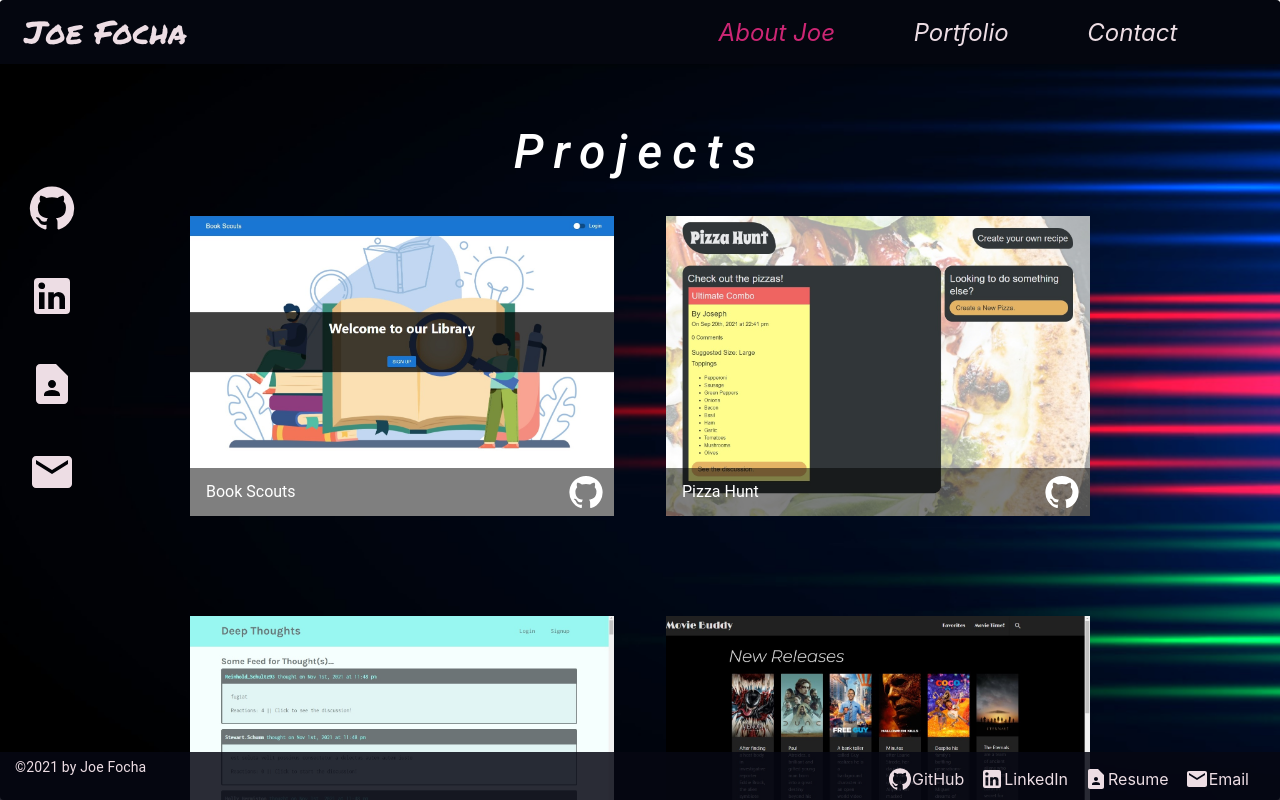
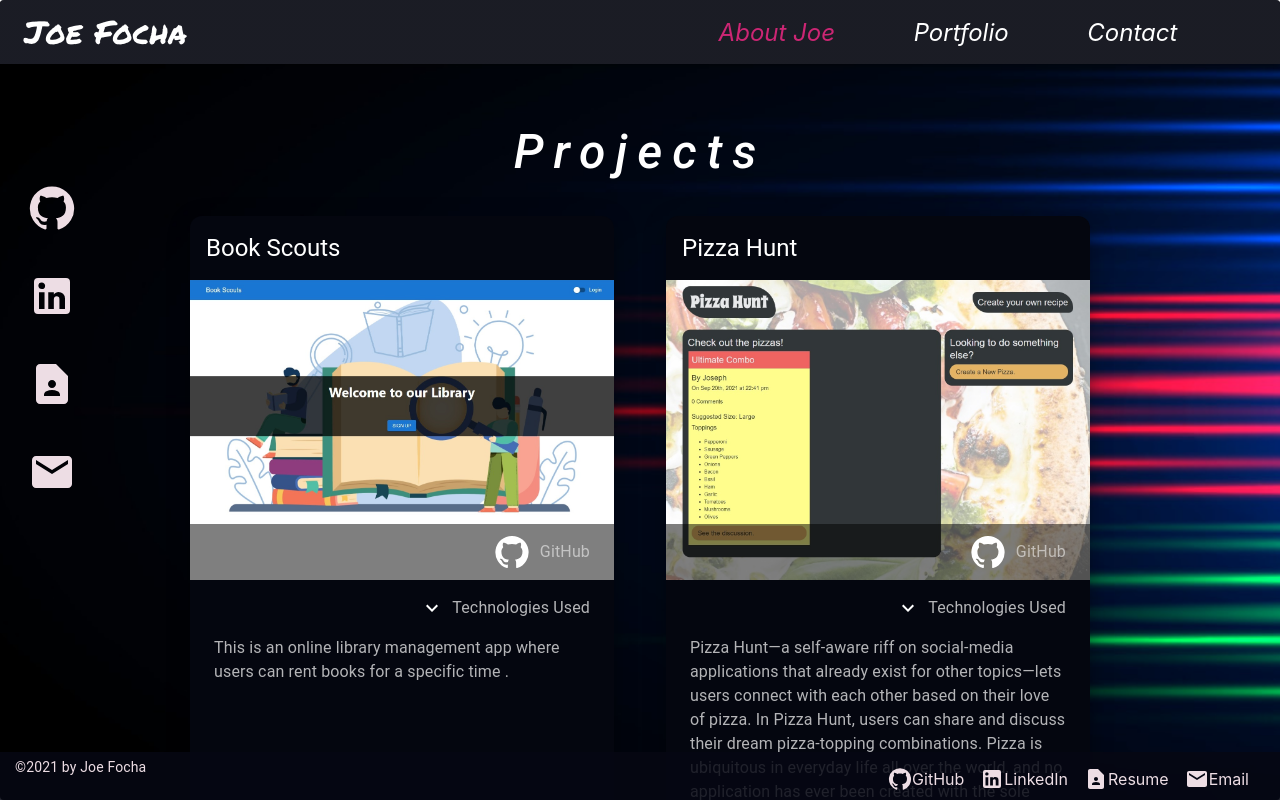
Before and after one commit to jfocha/portfolio, a React (Create React App) app in the folder portfolio/: page /projects in a window 1280 px wide. Built offline with nearby package versions, Linux system fonts and the light colour scheme.

Commit message:
added summaries

```diff
--- a/portfolio/package.json
+++ b/portfolio/package.json
@@ -12,6 +12,7 @@
     "@testing-library/jest-dom": "^5.15.0",
     "@testing-library/react": "^11.2.7",
     "@testing-library/user-event": "^12.8.3",
+    "fg-loadcss": "^3.1.0",
     "react": "^17.0.2",
     "react-dom": "^17.0.2",
     "react-router-dom": "^5.3.0",
--- a/portfolio/src/App.js
+++ b/portfolio/src/App.js
@@ -18,7 +18,7 @@ import Paper from '@mui/material/Paper';
 
 let theme = createTheme({
   palette: {
-    type: 'dark',
+    mode: 'dark',
     primary: {
       main: '#102967',
       dark: '#060813',
@@ -37,7 +37,8 @@ let theme = createTheme({
       main: '#04c57e'
     },
     background: {
-      default: '#eddde4'
+      paper: '#04060f',
+      default: '#121212'
     }
   },
 });
@@ -116,6 +117,7 @@ function App() {
               gap: 6,
               gridTemplateRows: 'auto',
               gridTemplateAreas: `"sidebar main main main main main main ."`,
+              pb: '10rem'
             }}
           >
             <Box sx={{
--- a/portfolio/src/components/Header/index.js
+++ b/portfolio/src/components/Header/index.js
@@ -38,7 +38,7 @@ export default function ButtonAppBar(props) {
 
   return (
     <Box>
-      <AppBar position="static" color="secondary">
+      <AppBar position="static" >
         <Toolbar>
           <Grid item xs>
             <Typography variant="h6" component="div" sx={{ flexGrow: 1 }}>
@@ -93,9 +93,7 @@ export default function ButtonAppBar(props) {
             >
               <MenuIcon />
             </IconButton>
-            {categories.map((category, i) => (
               <Menu
-                key={i}
                 id="menu-appbar"
                 anchorEl={anchorEl}
                 anchorOrigin={{
@@ -118,7 +116,6 @@ export default function ButtonAppBar(props) {
                   </span>
                 ))}
               </Menu>
-            ))}
           </div>
         </Toolbar>
       </AppBar>
--- a/portfolio/src/index.css
+++ b/portfolio/src/index.css
@@ -68,3 +68,26 @@ footer {
   float: right;
   padding: 15px;
 }
+
+/* width */
+::-webkit-scrollbar {
+  width: 16px;
+}
+
+/* Track */
+::-webkit-scrollbar-track {
+  background: #04060f;
+  box-shadow: inset 0 0 5px grey;
+  border-radius: 12px;
+}
+
+/* Handle */
+::-webkit-scrollbar-thumb {
+  background: #102967;
+  border-radius: 12px;
+}
+
+/* Handle on hover */
+::-webkit-scrollbar-thumb:hover {
+  background: #555;
+}
--- a/portfolio/src/pages/About/index.js
+++ b/portfolio/src/pages/About/index.js
@@ -53,10 +53,9 @@ export default function About() {
                         flexDirection: 'column',
                         alignItems: { xs: 'center', md: 'flex-start' },
                         m: 3,
-                        pb: '3rem',
                         minWidth: { md: 350 },
                     }}>
-                    <Box component="span" sx={{ fontSize: 20, mt: 1, }}>
+                    <Box component="span" sx={{ fontSize: 20, mt: 1, lineHeight: 1.7 }}>
                         Full stack web developer educated at UC Berkeley Extension and San Francisco State University. Skills in JavaScript, MongoDB, Mongoose, mySQL, Sequelize, Express, Apollo Server, GraphQL, Apollo Client, React, React Native, Material UI, Node, jQuery, APIs, RESTful API, GitHub, Heroku, CSS, Bootstrap, HTML, Java, C++ and strengths in meeting deadlines, creativity, and teamwork. Passionate about approaching programming challenges from different angles and collaborating with others to create meaningful web applications. Excited to develop responsive websites. Positioned to provide unique perspectives on how end users interact with websites and software platforms by leveraging background in digital marketing and finance. Known for perseverance and positivity.
                     </Box>
                 </Box>
--- a/portfolio/src/pages/Contact/index.js
+++ b/portfolio/src/pages/Contact/index.js
@@ -36,7 +36,7 @@ const Contact = () => {
   };
 
   return (
-    <Box component='div' sx={{ pb: '4rem' }}>
+    <Box component='div'>
       <Box
         component='div'
         sx={{
--- a/portfolio/src/pages/Projects/index.js
+++ b/portfolio/src/pages/Projects/index.js
@@ -8,11 +8,30 @@ import IconButton from '@mui/material/IconButton';
 import GitHubIcon from '@mui/icons-material/GitHub';
 import Popover from '@mui/material/Popover';
 import Typography from '@mui/material/Typography';
+import Box from '@mui/material/Box';
+import { styled } from '@mui/material/styles';
+import CardHeader from '@mui/material/CardHeader';
+import CardActions from '@mui/material/CardActions';
+import CardContent from '@mui/material/CardContent';
+import Collapse from '@mui/material/Collapse';
+import ExpandMoreIcon from '@mui/icons-material/ExpandMore';
+
+const ExpandMore = styled((props) => {
+    const { expand, ...other } = props;
+    return <IconButton {...other} />;
+})(({ theme, expand }) => ({
+    transform: !expand ? 'rotate(0deg)' : 'rotate(180deg)',
+    marginLeft: 'auto',
+    transition: theme.transitions.create('transform', {
+        duration: theme.transitions.duration.shortest,
+    }),
+}));
 
 const Projects = props => {
 
     const [anchorEl, setAnchorEl] = React.useState(null);
     const [openedPopoverId, setOpenedPopoverId] = React.useState(null);
+    const [expanded, setExpanded] = React.useState(false);
 
     const handlePopoverOpen = (event, popoverId) => {
         setAnchorEl(event.currentTarget);
@@ -32,6 +51,10 @@ const Projects = props => {
         }
         return 1;
     }
+
+    const handleExpandClick = () => {
+        setExpanded(!expanded);
+    };
 
     return (
         <>
@@ -59,10 +82,18 @@ const Projects = props => {
                 sx={{
                     width: '100%',
                     height: '100%',
-                    overflow: 'auto'
+                    overflow: 'auto',
                 }}>
                 {itemData.map((item, i) => (
-                    <a key={item.img} href={item.link} target="_blank" rel="noopener noreferrer">
+                    <Box
+                        key={i}
+                        sx={{
+                            m: 3,
+                            boxShadow: 12,
+                            borderRadius: '12px',
+                            bgcolor: 'background.paper',
+                        }}>
+                        <a href={item.link} target="_blank" rel="noopener noreferrer">
                             <div
                                 aria-owns={open ? `mouse-over-popover-${i}` : undefined}
                                 aria-haspopup="true"
@@ -71,19 +102,20 @@ const Projects = props => {
                             >
                                 <ImageListItem
                                     sx={{
-                                    m: 3,
                                         transition: "opacity .3s",
                                         ":hover": {
                                             opacity: 0.5,
                                         },
                                     }}>
+                                    <CardHeader title={item.title} />
                                     <img
                                         src={require(`../../assets/${item.img}.jpg`).default}
                                         alt={item.title}
                                     />
                                     <ImageListItemBar
-                                    title={item.title}
+                                        // title={item.title}
                                         actionIcon={
+                                            <Box sx={{ m: 1 }}>
                                                 <IconButton
                                                     sx={{
                                                         pr: 2,
@@ -102,7 +134,9 @@ const Projects = props => {
                                                             transform: "scale3d(1.5, 1.5, 1)",
                                                             color: 'white',
                                                         }} />
+                                                    <Typography sx={{ pl: 2 }}>GitHub</Typography>
                                                 </IconButton>
+                                            </Box>
                                         }
                                     />
                                 </ImageListItem>
@@ -115,12 +149,12 @@ const Projects = props => {
                                 open={openedPopoverId === i}
                                 anchorEl={anchorEl}
                                 anchorOrigin={{
-                                vertical: 'top',
-                                horizontal: 'left',
+                                    vertical: 'center',
+                                    horizontal: 'center',
                                 }}
                                 transformOrigin={{
                                     vertical: 'center',
-                                horizontal: 'left',
+                                    horizontal: 'center',
                                 }}
                                 onClose={handlePopoverClose}
                                 disableRestoreFocus
@@ -128,6 +162,41 @@ const Projects = props => {
                                 <Typography sx={{ p: 1 }}>{item.description}</Typography>
                             </Popover>
                         </a>
+                        <CardActions disableSpacing sx={{ mx: 2 }}>
+                            <ExpandMore
+                                expand={expanded}
+                                onClick={(e) => {
+                                    e.preventDefault();
+                                    handleExpandClick();
+                                }}
+                                aria-expanded={expanded}
+                                aria-label="show more"
+                            >
+                                <ExpandMoreIcon />
+                            </ExpandMore>
+                            <Typography color="text.secondary">
+                                Technologies Used
+                            </Typography>
+                        </CardActions>
+                        <Collapse in={expanded} timeout="auto" unmountOnExit>
+                            <CardContent sx={{ mx: 1, }} >{item.built.map((item, i) => (
+                                <Typography
+                                    key={`built-${i}`}
+                                    color="text.secondary"
+                                    sx={{
+                                        display: 'flex',
+                                        justifyContent: 'flex-end',
+                                        mx: 2,
+                                    }}>
+                                    {item}
+                                </Typography>
+                            ))}
+                            </CardContent>
+                        </Collapse>
+                        <Typography sx={{ mx: 3, }} color="text.secondary">
+                            {item.summary}
+                        </Typography>
+                    </Box>
                 ))}
             </ImageList>
         </>
@@ -140,36 +209,48 @@ const itemData = [
         title: 'Book Scouts',
         link: 'https://obscure-dusk-46095.herokuapp.com/',
         description: 'Online library management.',
+        summary: 'This is an online library management app where users can rent books for a specific time .',
+        built: ['Apollo Server', 'Mongoose', 'bcrypt', 'Express', 'GraphQL', 'JSON Web Token', 'Apollo Client', 'React', 'Material UI', 'Stripe']
     },
     {
         img: 'pizza-hunt',
         title: 'Pizza Hunt',
         link: 'https://arcane-sea-80541.herokuapp.com/',
         description: 'Pizza discussion board.',
+        summary: 'Pizza Hunt—a self-aware riff on social-media applications that already exist for other topics—lets users connect with each other based on their love of pizza. In Pizza Hunt, users can share and discuss their dream pizza-topping combinations. Pizza is ubiquitous in everyday life all over the world, and no application has ever been created with the sole purpose of facilitating discussions about it.',
+        built: ['Mongoose', 'Express', 'JavaScript', 'HTML', 'CSS']
     },
     {
         img: 'deep-thoughts',
         title: 'Deep Thoughts',
         link: 'https://infinite-dusk-32225.herokuapp.com/',
         description: 'Social media site.',
+        summary: 'A social media application where users can create an account, post their thoughts for others to see, and interact with other users through these thoughts.',
+        built: ['Apollo Server', 'Mongoose', 'bcrypt', 'Express', 'GraphQL', 'JSON Web Token', 'Apollo Client', 'React', 'React Router']
     },
     {
         img: 'movie-buddy',
         title: 'Movie Buddy',
         link: 'https://jfocha.github.io/movie-buddy/index.html',
         description: 'A companion for the movies.',
+        summary: "The landing page shows new releases with their corresponding poster art, plot summaries, and links to more info. The search function on the homepage makes an API call based on user input to display the searched movie's art, plot, and link. Next, there's a Favorites page that allows users to search for their favorite movies and then drag and drop said movies to a top ten ranking system. The ranks are persistent by localStorage. Also, there's a Movie Time! page that allows users to search for theaters prioritizing proximity.",
+        built: ['JavaScript', 'HTML', 'CSS']
     },
     {
         img: 'note-taker',
         title: 'Note Taker',
         link: 'https://shrouded-gorge-91193.herokuapp.com/',
         description: 'Persistent note taker and keeper.',
+        summary: 'An app used to write and save notes.',
+        built: ['Express', 'JavaScript', 'HTML', 'CSS']
     },
     {
         img: 'budget-tracker',
         title: 'Budget Tracker',
         link: 'https://fierce-mountain-31398.herokuapp.com/',
         description: 'Learn to save your money.',
+        summary: 'A handy app to track your budget that works online as well as offline.',
+        built: ['Mongoose', 'Express', 'JavaScript', 'HTML', 'CSS']
     },
 ];
 
```
Also changed, not shown: 1 other file (tests, documents, lock files or other folders). Lines whose indentation alone changed are shown as unchanged.
